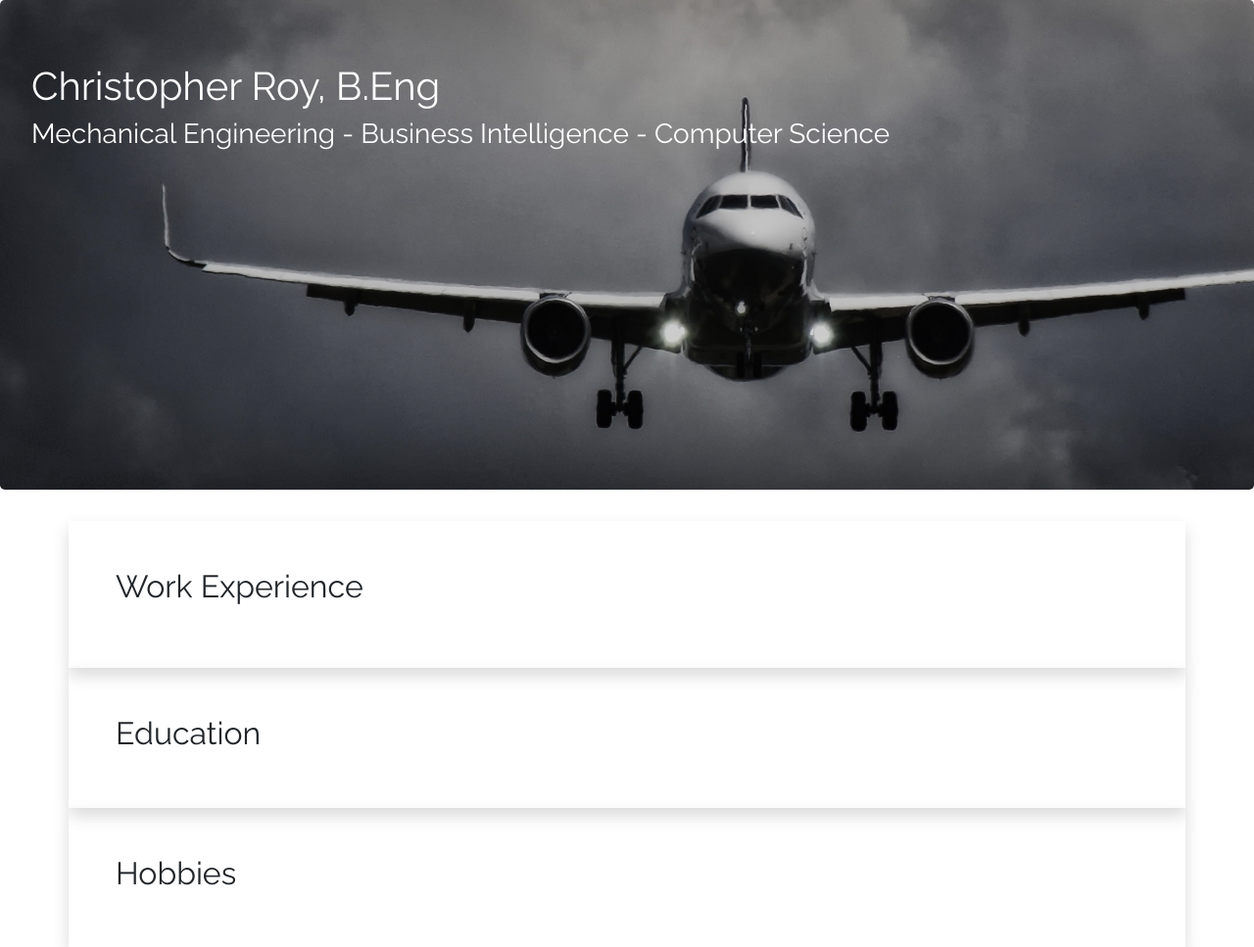
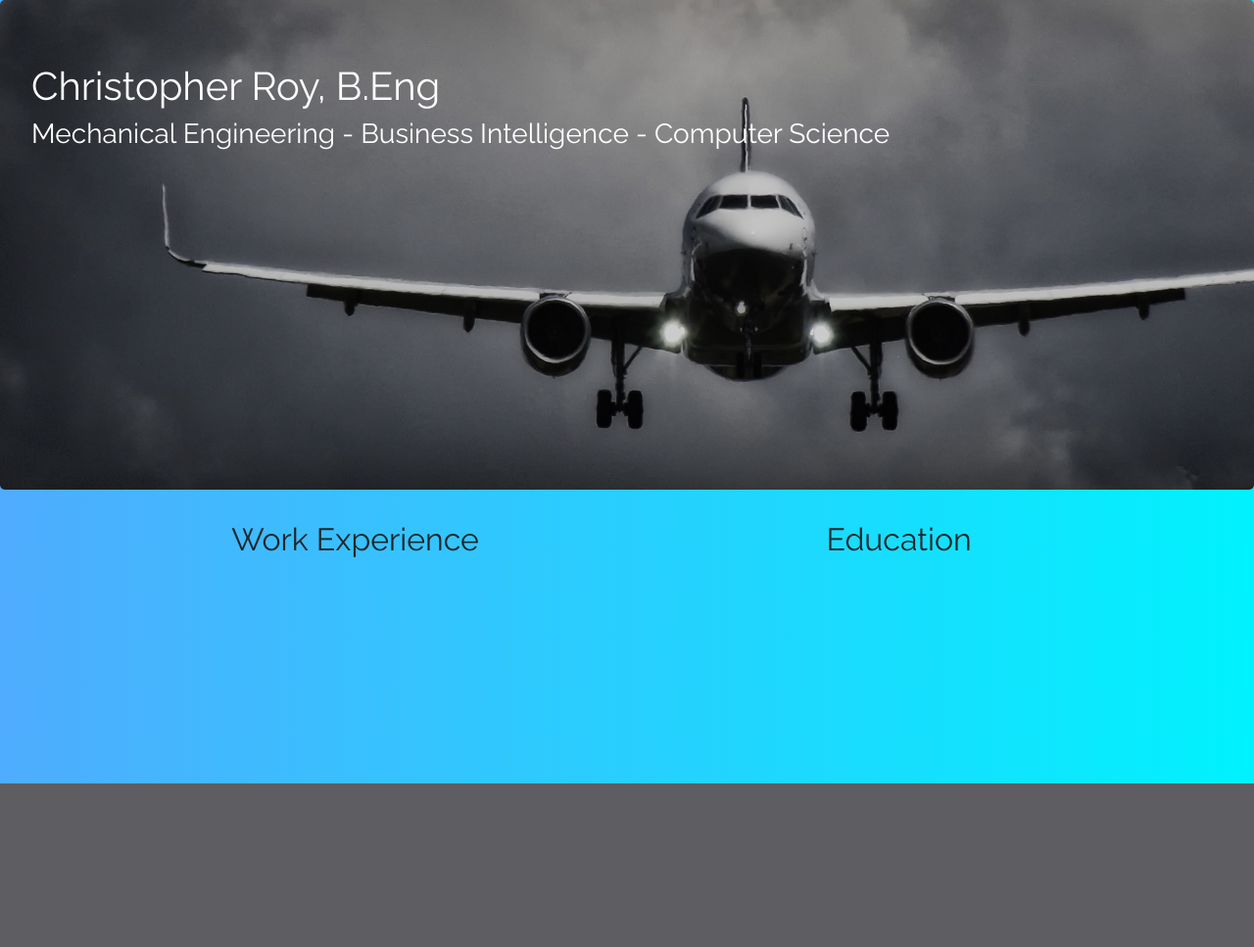
Before and after one commit to ChristopherRoy1/personal_website, a Django app: page /home/ in a window 1280 px wide. Shown: the whole page at 98% size. After the commit the page ends 800 px from the top, so only its background shows below. Run offline with Django 3.2, Linux system fonts and the light colour scheme; data that the repository does not hold is empty; some libraries are stand-ins or nearby versions.

Commit message:
added timeline for education + work

```diff
--- a/cv/static/cv/css/style.css
+++ b/cv/static/cv/css/style.css
@@ -1,6 +1,16 @@
 body {
   font-family: 'Raleway', sans-serif !important;
+  background-image: linear-gradient(to right, #4facfe 0%, #00f2fe 100%);
 }
+
+
+.col-lg-6 {
+    width: 50%;
+    float: left;
+}
+
+
+
 
 .navbar {
   opacity: 1;
@@ -20,13 +30,51 @@ body {
 }
 
 
-.fa-linkedin-in {
-  background: #007bb5;
-  color: white;
-  padding:10px;
+
+ul.timeline {
+    list-style-type: none;
+    position: relative;
+    padding-left: 1.5rem;
 }
 
-.fa-github {
+ /* Timeline vertical line */
+ul.timeline:before {
+    content: ' ';
+    background: #fff;
+    display: inline-block;
+    position: absolute;
+    left: 16px;
+    width: 4px;
+    height: 100%;
+    z-index: 400;
+    border-radius: 1rem;
+}
 
-  padding:10px;
+li.timeline-item {
+    margin: 20px 0;
 }
+
+/* Timeline item arrow */
+.timeline-arrow {
+    border-top: 0.5rem solid transparent;
+    border-right: 0.5rem solid #fff;
+    border-bottom: 0.5rem solid transparent;
+    display: block;
+    position: absolute;
+    left: 2rem;
+}
+
+/* Timeline item circle marker */
+li.timeline-item::before {
+    content: ' ';
+    background: #ddd;
+    display: inline-block;
+    position: absolute;
+    border-radius: 50%;
+    border: 3px solid #fff;
+    left: 11px;
+    width: 14px;
+    height: 14px;
+    z-index: 400;
+    box-shadow: 0 0 5px rgba(0, 0, 0, 0.2);
+}
--- a/cv/templates/base.html
+++ b/cv/templates/base.html
@@ -50,9 +50,8 @@
       <li class="nav-item">
         <a class="nav-link disabled" href="#projects">Projects</a>
       </li>
-      <li class="nav-item">
-        <i class="fab fa-github"></i>
-      </li>
+        <li class="nav-item"><a class="nav-link px-3" href="https://www.linkedin.com/in/christopher-roy-549861133/"><span class="fab fa-linkedin"></span></a></li>
+        <li class="nav-item"><a class="nav-link px-3" href="https://github.com/ChristopherRoy1"><span class="fab fa-github"></span></a></li>
     </ul>
   </div>
 </nav>
--- a/cv/templates/cv/home.html
+++ b/cv/templates/cv/home.html
@@ -1,5 +1,5 @@
 {% extends "base.html" %}
-
+{% load static %}
 {% block head %}
 <title> Christopher Roy </title>
 {% endblock %}
@@ -10,69 +10,40 @@
   <h3 style="color: #fff">Mechanical Engineering - Business Intelligence - Computer Science </h3>
 </div>
 
-<div class="container">
-  <div class="col">
-
-  </div>
-</div>
 
 
-<div class="container shadow p-5">
-  <h2> Work Experience </h2>
-  <div class="col-lg10- col-xl-8">
-    <ul class="list-unstyled">
-      {% for witem in work_experience_items %}
-      <li class="media m-3 mx-auto">
-        <img class="mr-3" src="" alt="Image">
-          <div class="media-body">
-            <h5 class="mt-0 mb-1"> <b>{{ witem.work_item_position_title }}</b> - <small>{{ witem.work_item_start_date }} - {{ witem.get_end_date }}</small>   </h5>
-            <h6 class="mt-0 mb-1"> <b>{{witem.work_item_company}}- <i>{{ witem.work_item_department}}</i></b></h6>
-            {% for bullet in witem.get_bullets %}
-            <p>{{ bullet.work_item_bullet }}<p>
-            {% endfor %}
-          </div>
-      </li>
-        {% endfor %}
-    </ul>
-  </div>
-</div>
+  <div class="container">
+            <div class="col-lg-6 mx-auto" id="experience">
+                <h2 class="text-center"> Work Experience </h2>
+                <!-- Timeline -->
+                <ul class="timeline">
+                  {% for witem in work_experience_items %}
+                    <li class="timeline-item bg-white rounded ml-3 p-4 shadow">
+                        <div class="timeline-arrow"></div>
+                        <h2 class="h5 mb-0"><b>{{ witem.work_item_position_title }}</b> - {{ witem.work_item_department}} </h2><h5 class="h5 grey"><small><i>{{witem.work_item_company}}</i></small></h5><span class="small text-gray"><i class="fa fa-clock-o mr-1"></i><small>{{ witem.work_item_start_date }} - {{ witem.get_end_date }}</small></span>
 
+                        {% for bullet in witem.get_bullets %}
+                        <p class="text-small mt-2 font-weight-light">{{ bullet.work_item_bullet }}</p>
+                        {% endfor %}
+                    </li>
+                    {% endfor %}
+                </ul><!-- End -->
 
+            </div>
+            <div class="col-lg-6" id="education">
+                        <h2 class="text-center"> Education </h2>
+                        <!-- Timeline -->
+                        <ul class="timeline">
+                          {% for eitem in education_items %}
 
+                            <li class="timeline-item bg-white rounded ml-3 p-4 shadow">
+                                <div class="timeline-arrow"></div>
+                                <h2 class="h5 mb-0"><b>{{ eitem.education_item_title }}</b></h2><h5 class="h5 grey"><small><i>{{eitem.education_item_level}}</i> - {{eitem.education_item_institution}}</small></h5><span class="small text-gray"><i class="fa fa-clock-o mr-1"></i><small>{{ eitem.education_item_start_date }} - {{ eitem.education_item_end_date }}</small></span>
+                            </li>
+                            {% endfor %}
+                        </ul><!-- End -->
 
-
-<div class="p-5 shadow container" id="education">
-  <h2>Education</h2>
-
-  {% for workitem in work_experience_items %}
-  <ul class="shadow list-unstyled">
-  <li class="media border p-6">
-    <img src="..." class="mr-3" alt="..." style="width:60px">
-    <div class="media-body">
-      <h5 class="mt-0 mb-1">{{ workitem.work_item_position_title }} <br></br><small><i>{{ workitem.work_item_start_date }} - {{ workitem.work_item_end_date }}</small></i></h5>
-      Dept: {{ workitem.work_item_department}}
-    </div>
-  </li>
-</ul>
-  {% endfor %}
-</div>
-
-
-<div class="p-5 shadow container" id="hobbies">
-  <h2>Hobbies</h2>
-
-  {% for workitem in work_experience_items %}
-  <ul class="shadow list-unstyled">
-  <li class="media border p-6">
-    <img src="..." class="mr-3" alt="..." style="width:60px">
-    <div class="media-body">
-      <h5 class="mt-0 mb-1">{{ workitem.work_item_position_title }} <br></br><small><i>{{ workitem.work_item_start_date }} - {{ workitem.work_item_end_date }}</small></i></h5>
-      Dept: {{ workitem.work_item_department}}
-    </div>
-  </li>
-</ul>
-  {% endfor %}
-</div>
-
+                    </div>
+            </div>
 
 {% endblock %}
--- a/cv/views.py
+++ b/cv/views.py
@@ -1,5 +1,5 @@
 from django.shortcuts import render, HttpResponse
-from cv.models import WorkItem, WorkItemBullet
+from cv.models import WorkItem, WorkItemBullet, EducationItem
 # Create your views here.
 def home(request):
     numbers = [1, 2, 3, 4, 5]
@@ -8,8 +8,10 @@ def home(request):
     work_experience_bullets = WorkItemBullet.objects.all()
     work_items = WorkItem.objects.all()
 
+    education_items = EducationItem.objects.all()
 
     args = {'name': name, 'numbers': numbers, \
-            'work_experience_items': work_items}
+            'work_experience_items': work_items, \
+            'education_items': education_items}
 
     return render(request, 'cv/home.html', args)
```
